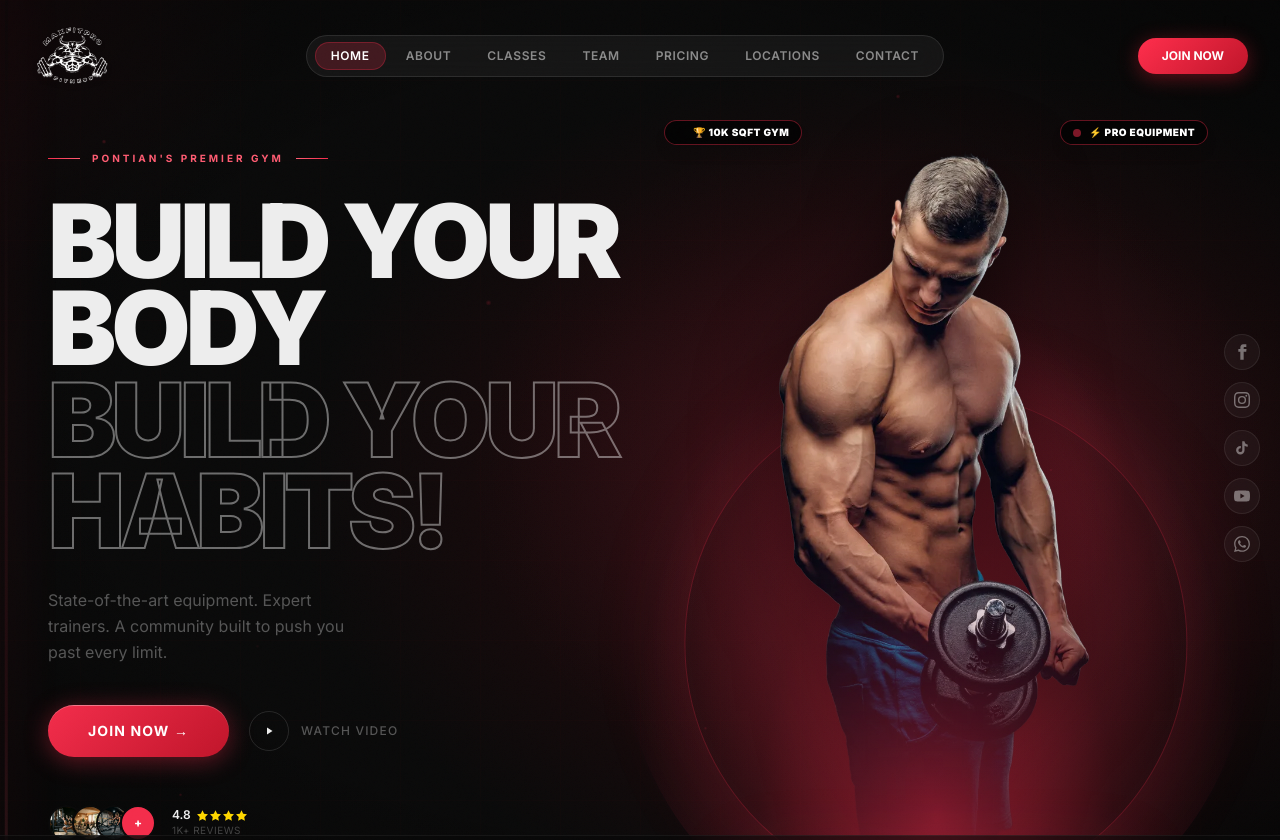
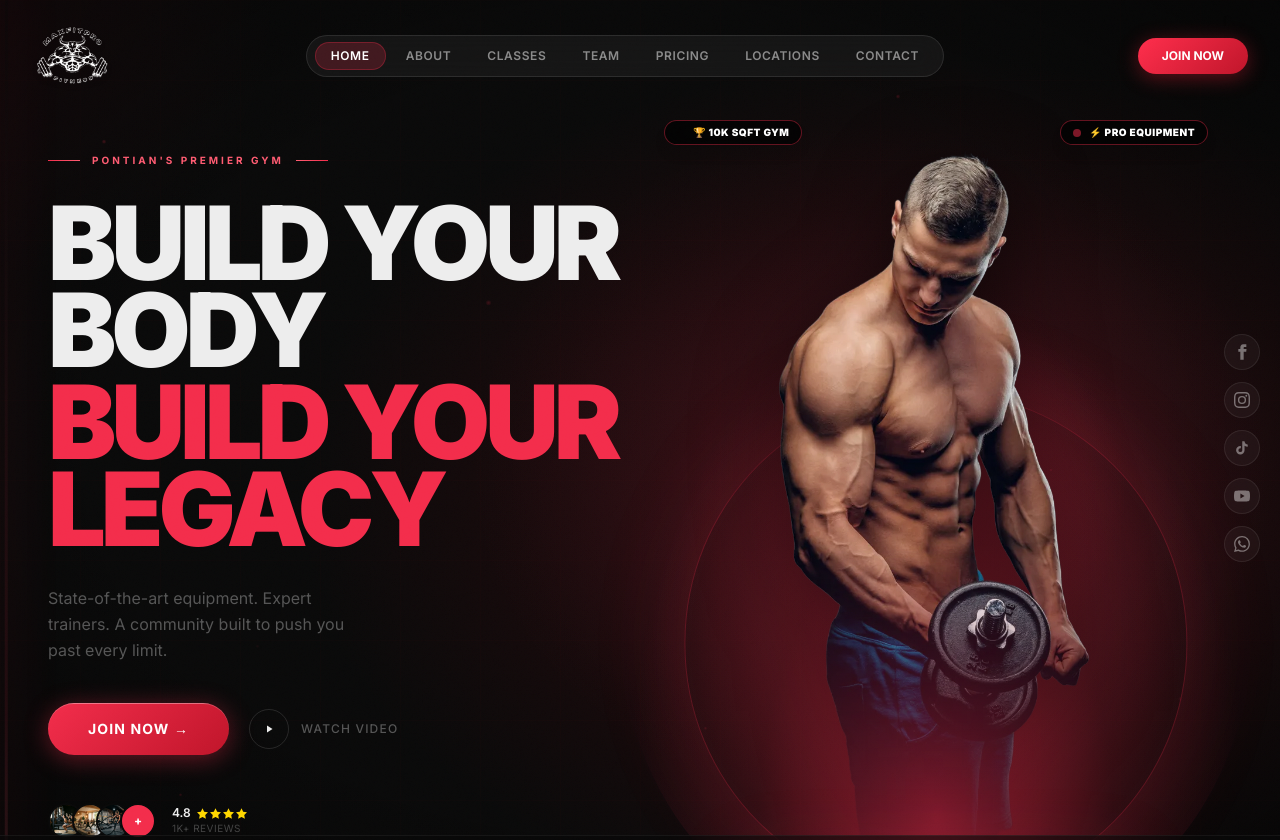
Before and after one commit to Lavanyaa7s/MaxFitPro-Fitness, a React (Vite) app: page / in a window 1280 px wide. Shown: the top 840 px of the page. Built offline with nearby package versions, Linux system fonts and the light colour scheme.

Commit message:
Removed red outlined NO EXCUSES text sitting directly behind athlete model in Hero section

```diff
--- a/src/sections/Hero.jsx
+++ b/src/sections/Hero.jsx
@@ -323,9 +323,9 @@ export default function Hero() {
           </motion.div>
 
           {/* Editorial headline */}
-          <div className="mb-6 md:mb-8 overflow-hidden flex flex-col gap-1">
+          <div className="mb-6 md:mb-8 flex flex-col gap-1">
             <motion.div
-              initial={{ y: 80, opacity: 0 }}
+              initial={{ y: 60, opacity: 0 }}
               animate={{ y: 0, opacity: 1 }}
               transition={{ duration: 0.9, delay: 0.25, ease: [0.16, 1, 0.3, 1] }}
             >
@@ -340,28 +340,9 @@ export default function Hero() {
               animate={{ y: 0, opacity: 1 }}
               transition={{ duration: 0.9, delay: 0.4, ease: [0.16, 1, 0.3, 1] }}
             >
-              <span className="block font-black uppercase leading-[0.85] tracking-tighter"
-                style={{
-                  fontSize: 'clamp(3rem, 8vw, 6.5rem)',
-                  color: 'transparent',
-                  WebkitTextStroke: '2px rgba(255,255,255,0.4)'
-                }}>
-                BUILD YOUR
-              </span>
-            </motion.div>
-
-            <motion.div
-              initial={{ y: 60, opacity: 0 }}
-              animate={{ y: 0, opacity: 1 }}
-              transition={{ duration: 0.9, delay: 0.55, ease: [0.16, 1, 0.3, 1] }}
-            >
-              <span className="block font-black uppercase leading-[0.85] tracking-tighter"
-                style={{
-                  fontSize: 'clamp(3rem, 8vw, 6.5rem)',
-                  color: 'transparent',
-                  WebkitTextStroke: '2px rgba(255,255,255,0.4)'
-                }}>
-                HABITS!
+              <span className="block font-black uppercase leading-[0.85] tracking-tighter text-accent"
+                style={{ fontSize: 'clamp(3rem, 8vw, 6.5rem)' }}>
+                BUILD YOUR LEGACY
               </span>
             </motion.div>
           </div>
```
